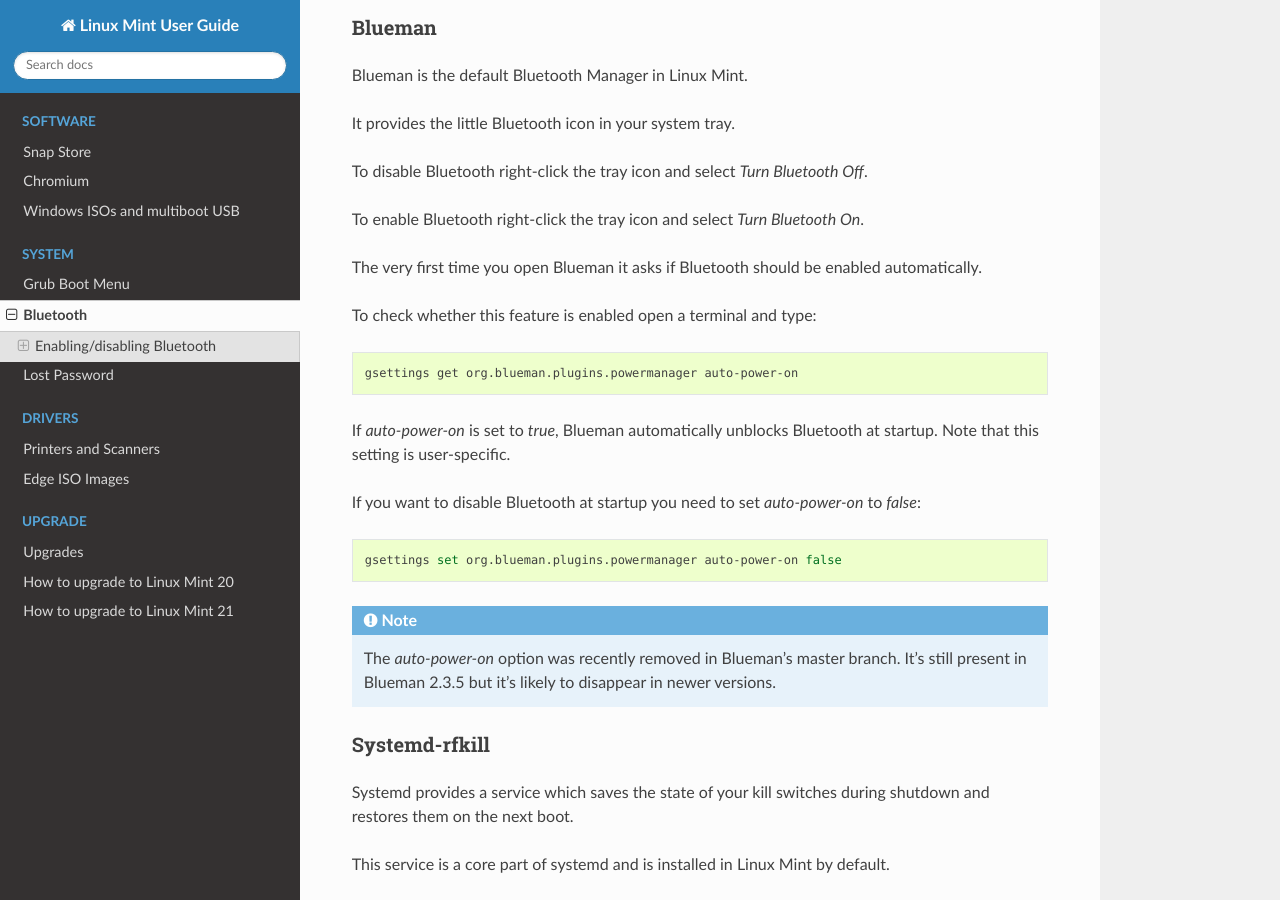
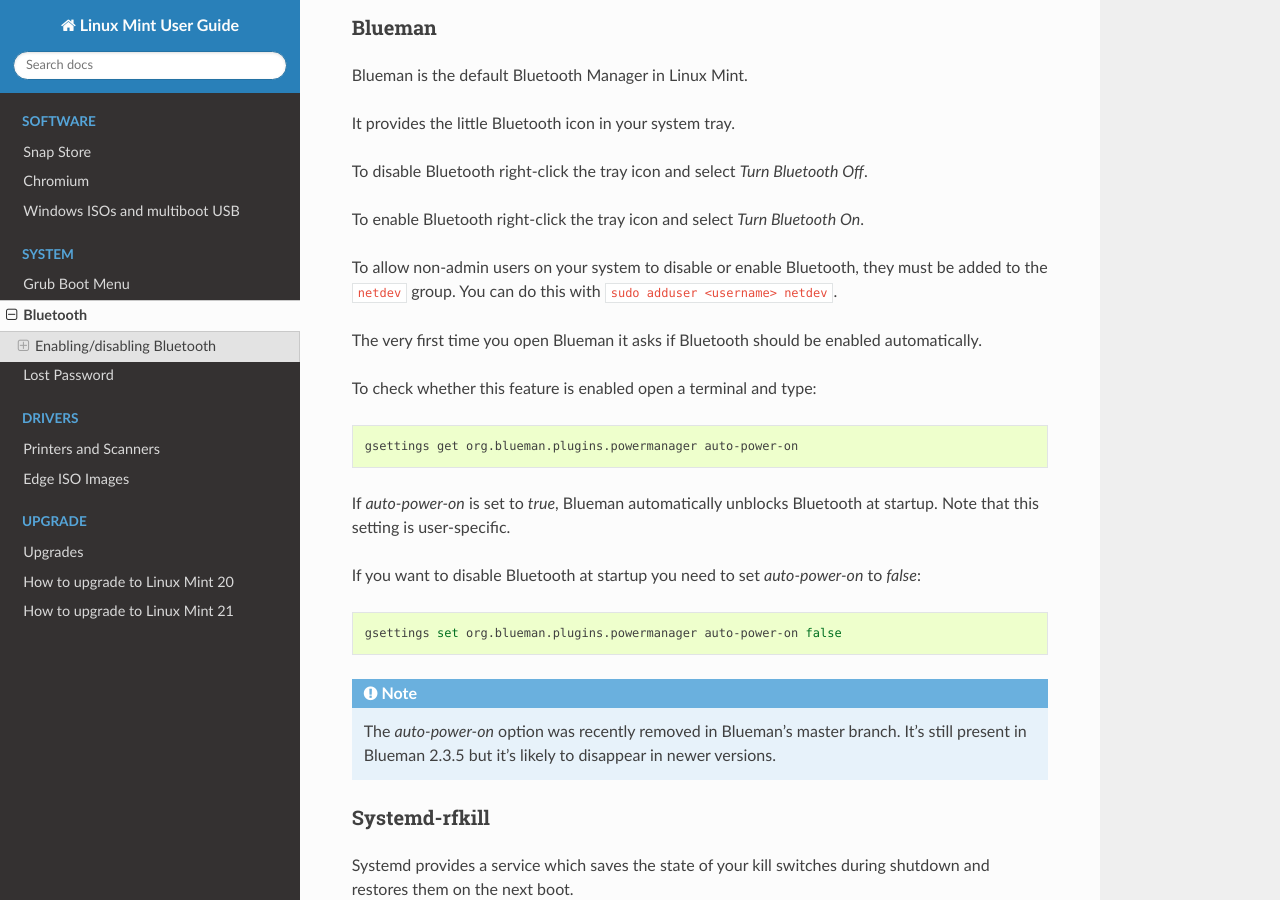
Before and after one commit to linuxmint/doc-user-guide, a Sphinx documentation site: the page built from docs/bluetooth.rst, in a window 1280 px wide and 900 px high, scrolled down 1081 px. Built offline with Sphinx 7.4.7 and the Read the Docs theme 2.0.0, drawn with Linux system fonts in a browser that asks for light colours.

Commit message:
bluetooth.rst: non-admin users must belong to netdev to en-/disable bluetooth *
This is especially relevant to allow non-admin users to enable bluetooth when
disabled by default.

Source: https://askubuntu.com/a/1419668

```diff
--- a/docs/bluetooth.rst
+++ b/docs/bluetooth.rst
@@ -44,6 +44,9 @@
 
 To enable Bluetooth right-click the tray icon and select `Turn Bluetooth On`.
 
+To allow non-admin users on your system to disable or enable Bluetooth, they must be added to the ``netdev`` group.
+You can do this with ``sudo adduser <username> netdev``.
+
 The very first time you open Blueman it asks if Bluetooth should be enabled automatically.
 
 To check whether this feature is enabled open a terminal and type:
```
